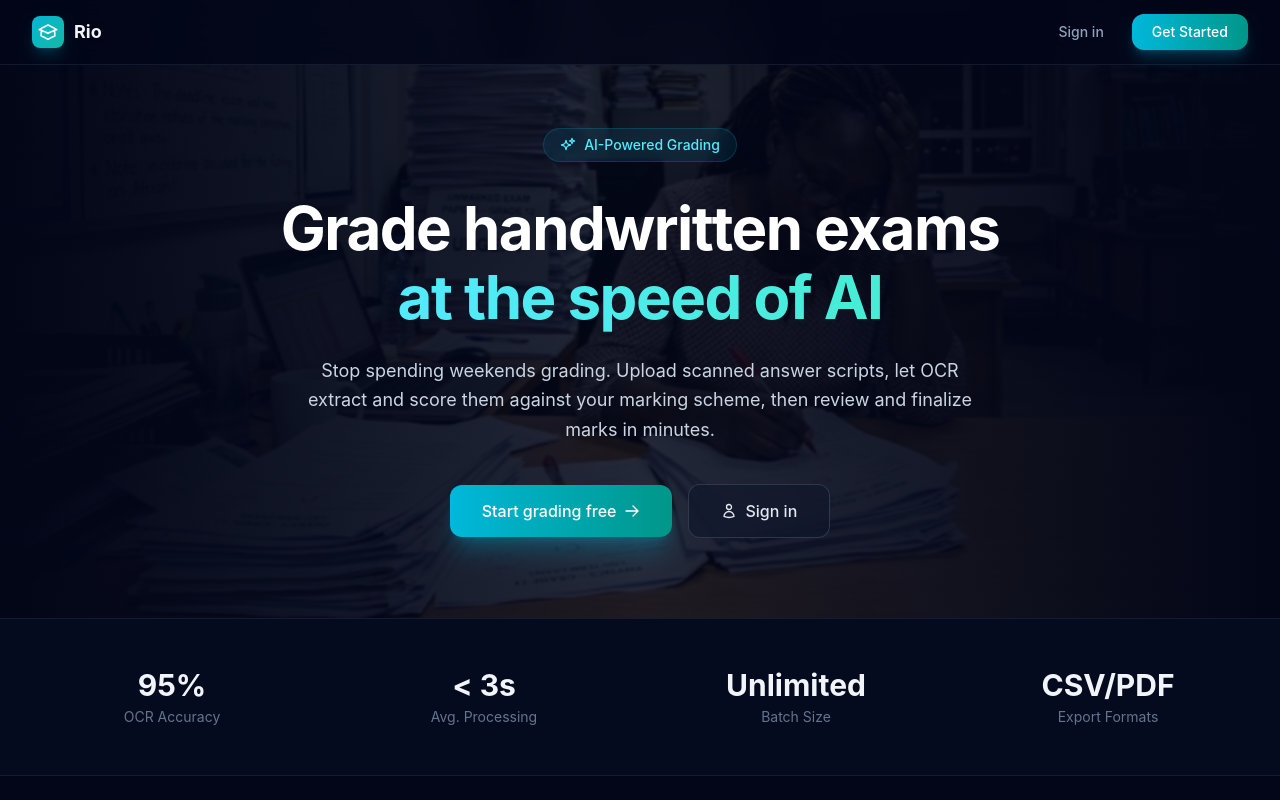
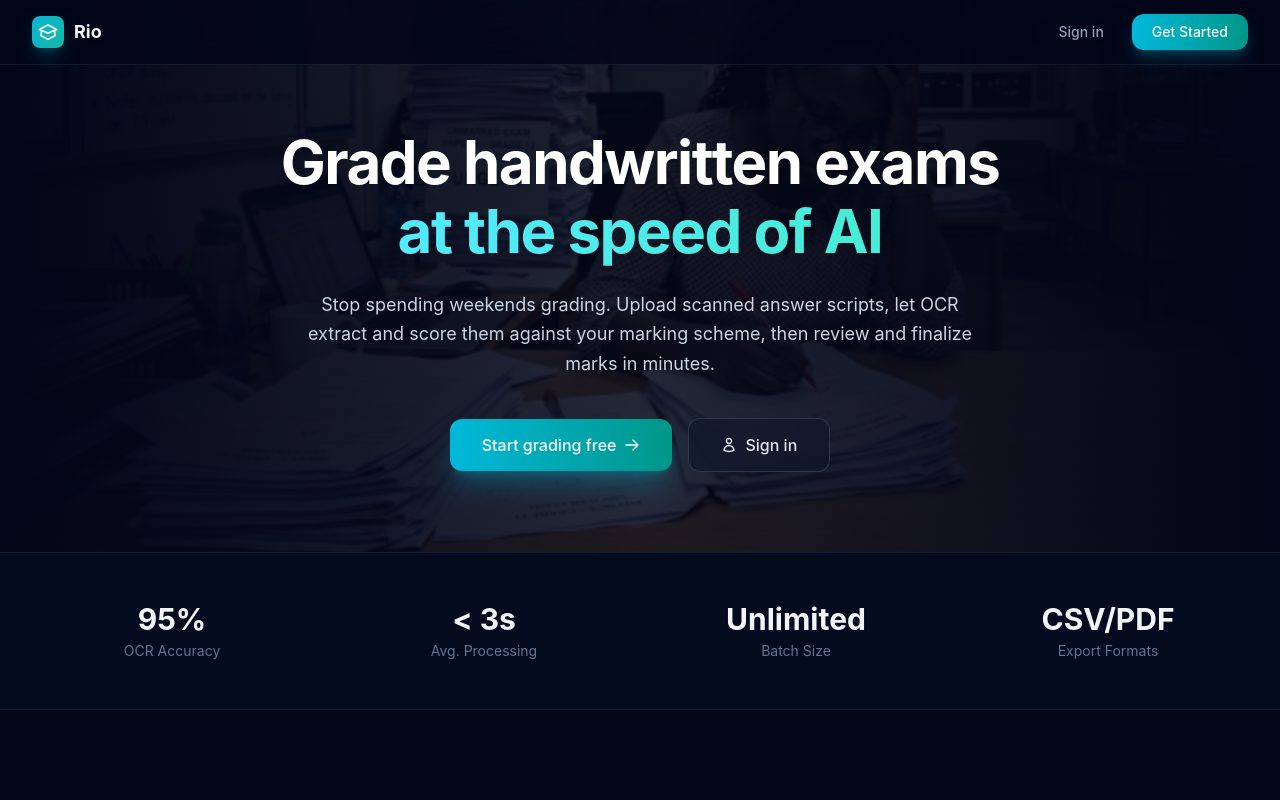
Before and after one commit to Winney360/exam-marker, a React (Vite) app in the folder frontend/: page / in a window 1280 px wide. Shown: the top 800 px of the page. Built offline with nearby package versions, Linux system fonts and the light colour scheme.

Commit message:
chore: remove AI-Powered Grading badge from hero

```diff
--- a/frontend/src/pages/Home.tsx
+++ b/frontend/src/pages/Home.tsx
@@ -207,12 +207,6 @@ export default function Home() {
             <div className="absolute inset-0 bg-gradient-to-r from-slate-950 via-slate-950/85 to-slate-950" />
           </div>
           <div className="relative max-w-3xl mx-auto text-center">
-            <div className="inline-flex items-center gap-2 px-4 py-1.5 rounded-full text-sm font-medium text-cyan-300 bg-cyan-500/10 backdrop-blur-sm border border-cyan-500/20 mb-8">
-              <svg className="w-4 h-4" fill="none" viewBox="0 0 24 24" stroke="currentColor" strokeWidth={2}>
-                <path strokeLinecap="round" strokeLinejoin="round" d="M9.813 15.904 9 18.75l-.813-2.846a4.5 4.5 0 0 0-3.09-3.09L2.25 12l2.846-.813a4.5 4.5 0 0 0 3.09-3.09L9 5.25l.813 2.846a4.5 4.5 0 0 0 3.09 3.09L15.75 12l-2.846.813a4.5 4.5 0 0 0-3.09 3.09ZM18.259 8.715 18 9.75l-.259-1.035a3.375 3.375 0 0 0-2.455-2.456L14.25 6l1.036-.259a3.375 3.375 0 0 0 2.455-2.456L18 2.25l.259 1.035a3.375 3.375 0 0 0 2.455 2.456L21.75 6l-1.036.259a3.375 3.375 0 0 0-2.455 2.456Z" />
-              </svg>
-              AI-Powered Grading
-            </div>
             <h1 className="text-4xl sm:text-5xl lg:text-6xl font-bold tracking-tight leading-[1.15]">
               <span className="text-white">Grade handwritten exams</span>
               <br />
```
